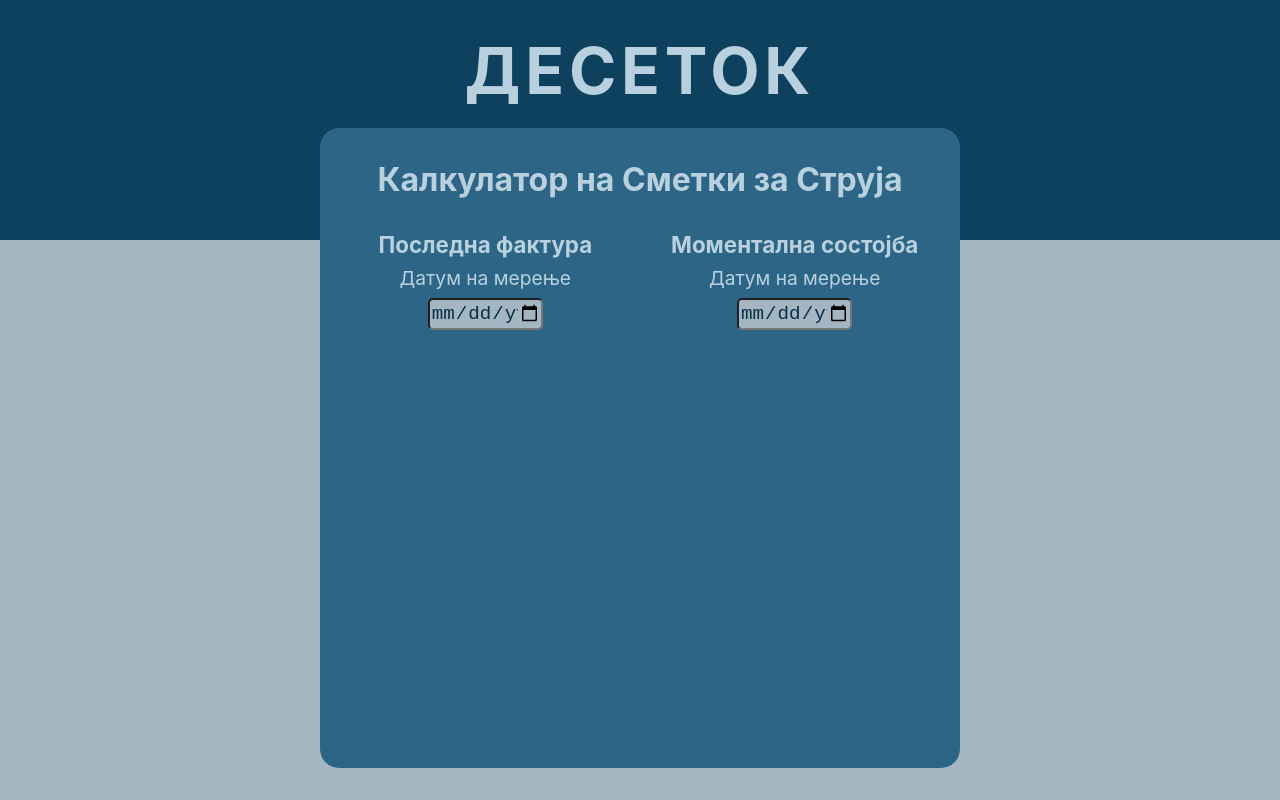
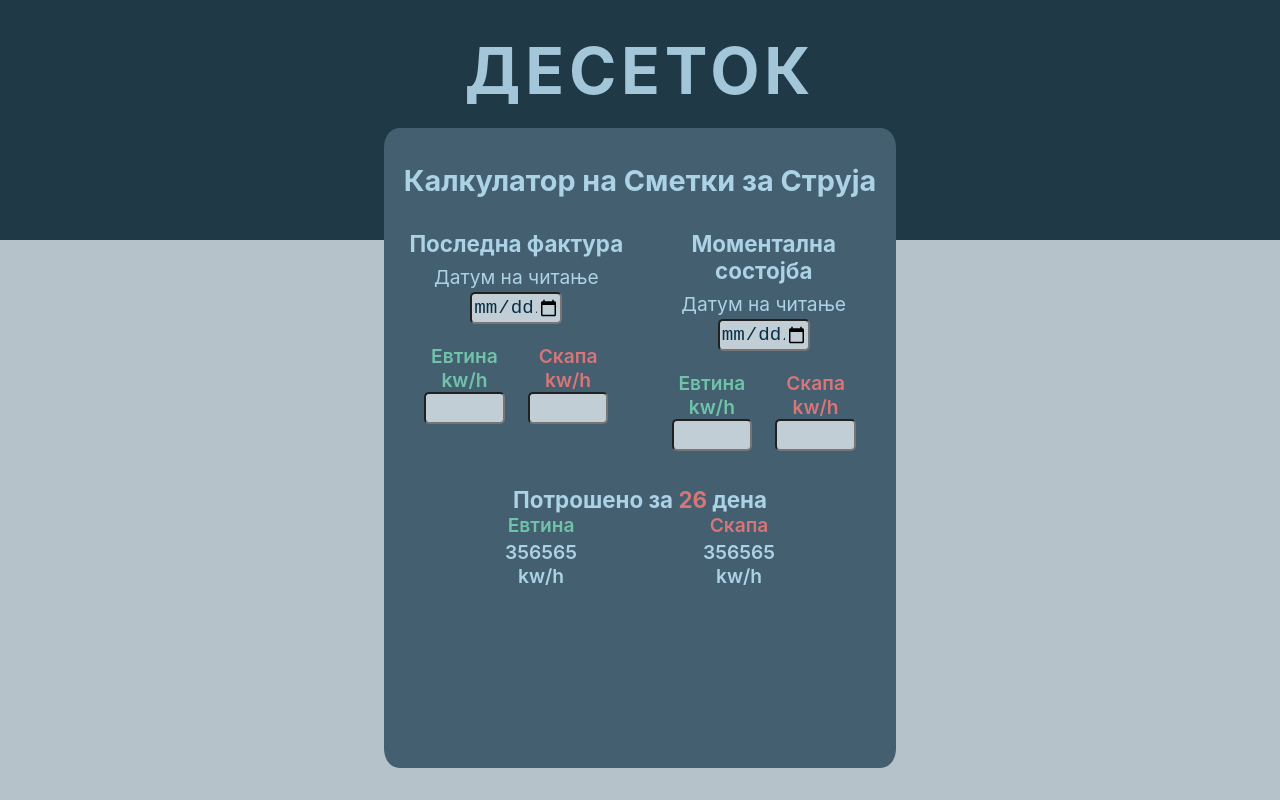
Before and after one commit to pirej/calculator, a Next.js app: page / in a window 1280 px wide. Built offline with nearby package versions, Linux system fonts and the light colour scheme.

Commit message:
Малку боја и математика

```diff
--- /dev/null
+++ b/components/Form/Matematika.js
@@ -0,0 +1,62 @@
+import React from 'react';
+import styled from 'styled-components';
+
+const StyledComp = styled.div`
+  h3 {
+    font-size: 1.4rem;
+    margin-top: 1rem;
+    margin-bottom: 0rem;
+    span {
+      color: #d77578;
+    }
+  }
+  p {
+    font-size: 1.2rem;
+    margin-top: 0;
+  }
+  .potrosuvacka {
+    display: flex;
+    justify-content: space-evenly;
+    .kwh {
+      display: flex;
+      flex-direction: column;
+      width: 16%;
+      .topP {
+        margin-bottom: 0.2rem;
+        font-weight: 600;
+      }
+      .botP {
+        font-weight: 600;
+      }
+      .evt {
+        color: #70c2a9;
+      }
+      .skp {
+        color: #fc787d;
+        color: #d77578;
+      }
+    }
+  }
+`;
+
+const Matematika = () => {
+  return (
+    <StyledComp>
+      <h3>
+        Потрошено за <span>26</span> дена
+      </h3>
+      <div className="potrosuvacka">
+        <div className="kwh">
+          <p className="topP evt">Евтина</p>
+          <p className="botP ">356565 kw/h</p>
+        </div>
+        <div className="kwh">
+          <p className="topP skp">Скапа</p>
+          <p className="botP ">356565 kw/h</p>
+        </div>
+      </div>
+    </StyledComp>
+  );
+};
+
+export default Matematika;
--- a/components/Form/Sostojba.js
+++ b/components/Form/Sostojba.js
@@ -13,14 +13,14 @@ const Stanje = styled.div`
     flex-direction: column;
     align-items: center;
     label {
-      margin-bottom: 0.5rem;
+      margin-bottom: 0.2rem;
     }
     input {
       width: 40%;
       border-radius: 5px;
       height: 2rem;
       font-size: 1.2rem;
-      background-color: #a3b6c2;
+      background-color: #c2ced6;
       color: #082f45;
     }
   }
@@ -29,6 +29,37 @@ const Stanje = styled.div`
     font-size: 1.2rem;
     margin-top: 0;
   }
+  .potrosuvacka {
+    display: flex;
+    justify-content: space-evenly;
+    .kwh {
+      display: flex;
+      flex-direction: column;
+      width: 35%;
+
+      label {
+        margin-bottom: 0.2rem;
+      }
+      input {
+        width: 100%;
+        border-radius: 5px;
+        height: 2rem;
+        font-size: 1.2rem;
+        background-color: #c2ced6;
+        color: #082f45;
+      }
+      .evt {
+        color: #5cd6b1;
+        color: #70c2a9;
+        font-weight: 600;
+      }
+      .skp {
+        /* color: #fc787d; */
+        color: #d77578;
+        font-weight: 600;
+      }
+    }
+  }
 `;
 
 const Sostojba = ({ title }) => {
@@ -36,9 +67,23 @@ const Sostojba = ({ title }) => {
     <Stanje>
       <h3>{title}</h3>
       <p className="oneField">
-        <label>Датум на мерење</label>
+        <label>Датум на читање</label>
         <input type="date" name="date" required />
       </p>
+      <div className="potrosuvacka">
+        <div className="kwh">
+          <p>
+            <label className="evt">Евтина kw/h</label>
+            <input type="text" name="evtina" required />
+          </p>
+        </div>
+        <div className="kwh">
+          <p>
+            <label className="skp">Скапа kw/h</label>
+            <input type="text" name="skapa" required />
+          </p>
+        </div>
+      </div>
     </Stanje>
   );
 };
--- a/components/Form/index.js
+++ b/components/Form/index.js
@@ -1,19 +1,19 @@
 import React from 'react';
 import styled from 'styled-components';
+import Matematika from './Matematika';
 import Sostojba from './Sostojba';
 
 const MyForm = styled.div`
-  background-color: #2b7dab;
-  background-color: #2d6586;
-  width: 50vw;
+  background-color: #435f70;
+  width: 40vw;
   height: 80vh;
   margin: -7rem auto 0 auto;
   border-radius: 3%;
   text-align: center;
   h2 {
     margin: 0;
-    padding: 2rem 0;
-    font-size: 2rem;
+    padding: 2.2rem 0 2rem 0;
+    font-size: 1.8rem;
   }
   .sostojba {
     display: flex;
@@ -29,6 +29,7 @@ const Form = () => {
         <Sostojba title="Последна фактура" />
         <Sostojba title="Моментална состојба" />
       </div>
+      <Matematika />
     </MyForm>
   );
 };
--- a/components/Nav.js
+++ b/components/Nav.js
@@ -2,7 +2,7 @@ import React from 'react';
 import styled from 'styled-components';
 
 const MyNav = styled.div`
-  background-color: #0e415e;
+  background-color: #1f3947;
   height: 30vh;
   text-align: center;
   h1 {
@@ -10,6 +10,7 @@ const MyNav = styled.div`
     margin-top: 0;
     padding-top: 2rem;
     letter-spacing: 0.3rem;
+    color: #a3c7d9;
   }
 `;
 
--- a/next.config.js
+++ b/next.config.js
@@ -1,6 +1,10 @@
 /** @type {import('next').NextConfig} */
 const nextConfig = {
   reactStrictMode: true,
-}
+  compiler: {
+    // ssr and displayName are configured by default
+    styledComponents: true,
+  },
+};
 
-module.exports = nextConfig
+module.exports = nextConfig;
--- a/styles/globals.css
+++ b/styles/globals.css
@@ -4,8 +4,8 @@ body {
   margin: 0;
   font-family: -apple-system, BlinkMacSystemFont, Segoe UI, Roboto, Oxygen,
     Ubuntu, Cantarell, Fira Sans, Droid Sans, Helvetica Neue, sans-serif;
-  background-color: #a3b6c2;
-  color: #b9d1df;
+  background-color: #b6c2c9;
+  color: #acd2e5;
 }
 
 a {
```
